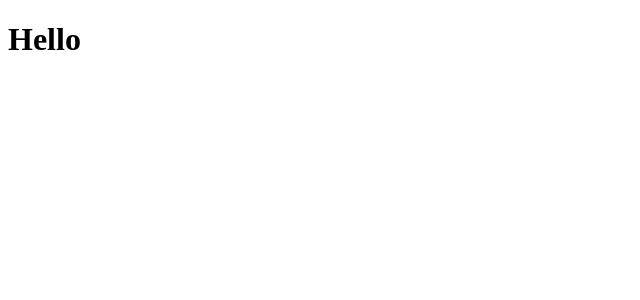
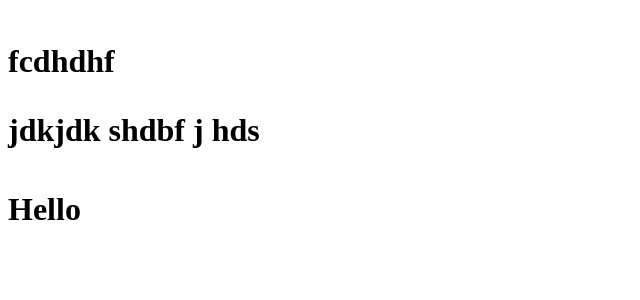
Before and after one commit to Ritter1111/eCommerce-Application, a React app: page / in a window 1280 px wide. Shown: the top 300 px of the page, without its empty margins (0-640 px from the left). Built offline with nearby package versions, Linux system fonts and the light colour scheme.

Commit message:
feat: add husky to project

```diff
--- a/src/App.tsx
+++ b/src/App.tsx
@@ -3,7 +3,15 @@ import React from 'react';
 const App = () => {
   return (
     <div>
-      <h1>Hello</h1>
+      <h1> <h4>fcdhdhf     <p>jdkjdk shdbf j        hds
+
+
+
+
+
+        <label htmlFor="dsj"></label     >
+
+        </p></h4> Hello</h1>
     </div>
   )
 }
```
Also changed, not shown: package.json (+12 -1 lines), 1 other file (tests, documents, lock files or other folders).
